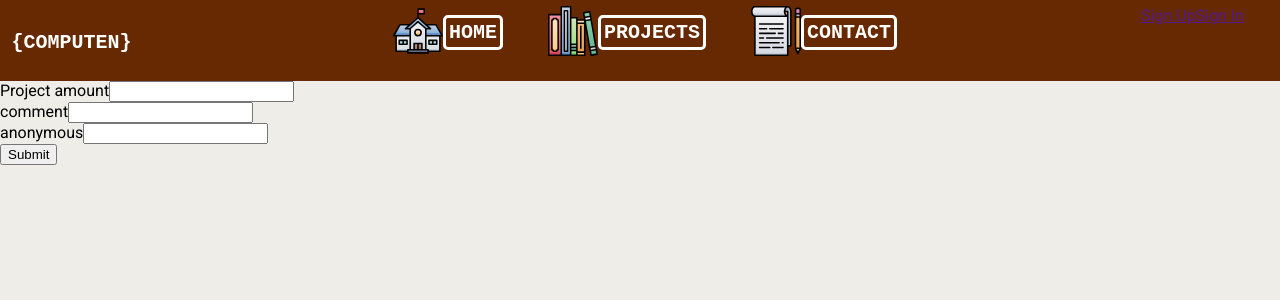
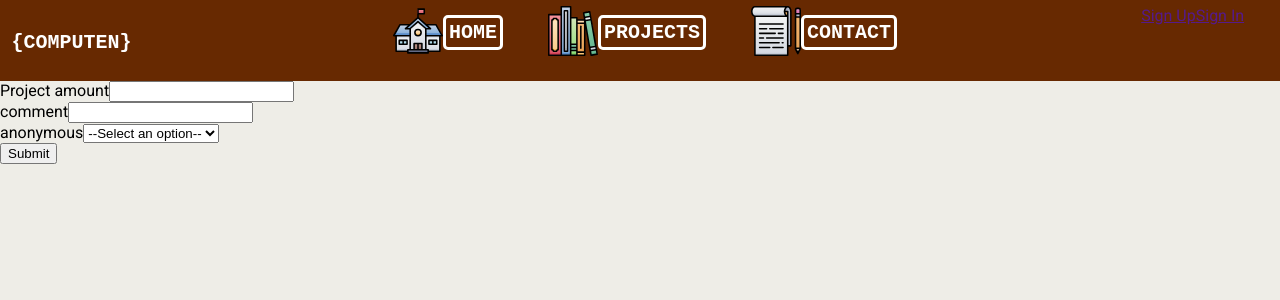
Before and after one commit to vivianintech/react-crowdfunding, a React (Create React App) app: page /pledge/create in a window 1280 px wide. Shown: the top 300 px of the page. Built offline with nearby package versions, Linux system fonts and the light colour scheme; a web font is replaced by a local one.

Commit message:
Update NewPledgeForm.jsx

```diff
--- a/src/components/NewPledgeForm/NewPledgeForm.jsx
+++ b/src/components/NewPledgeForm/NewPledgeForm.jsx
@@ -44,6 +44,7 @@ function NewPledgeForm() {
         if(pledgeData.amount && pledgeData.comment && pledgeData.anonymous && pledgeData.project_id) {
             postPledgeData().then((response) => {
                 console.log(response);
+                history.push("/");
             });
         }
     };
@@ -60,7 +61,11 @@ function NewPledgeForm() {
             </div>
             <div>
                 <label htmlFor="anonymous">anonymous</label>
-                <input type="boolean" id="anonymous" onChange={handleProjectChange}/>
+                <select type="boolean" id="anonymous" onChange={handleProjectChange}>
+                    <option  value="" disabled selected>--Select an option--</option>
+                    <option  value="true">Yes</option>
+                    <option  value="false">No</option>
+                </select>
             </div>
 
             <button type="submit" onClick={handleProjectSubmit}>Submit</button>
```
